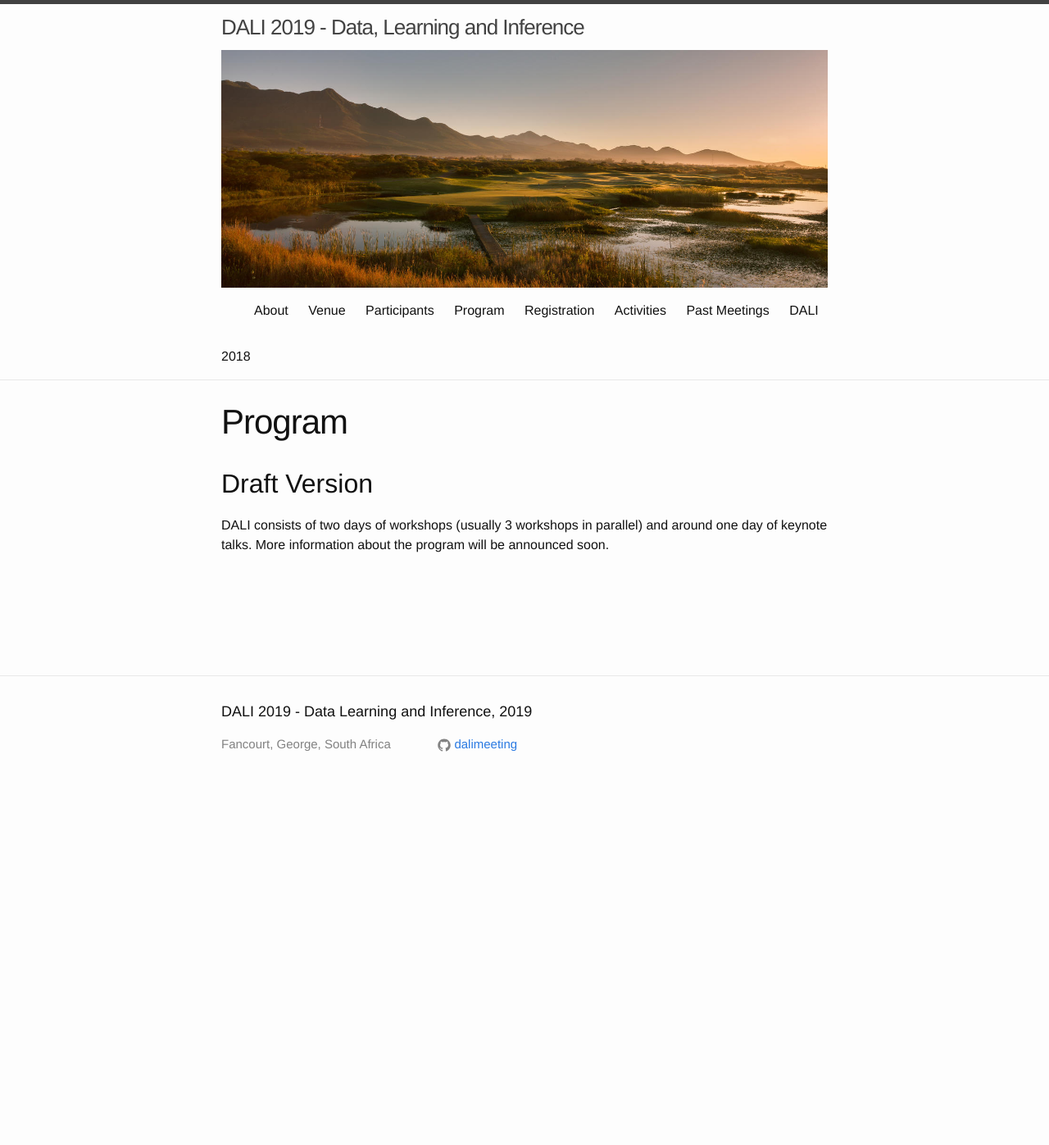
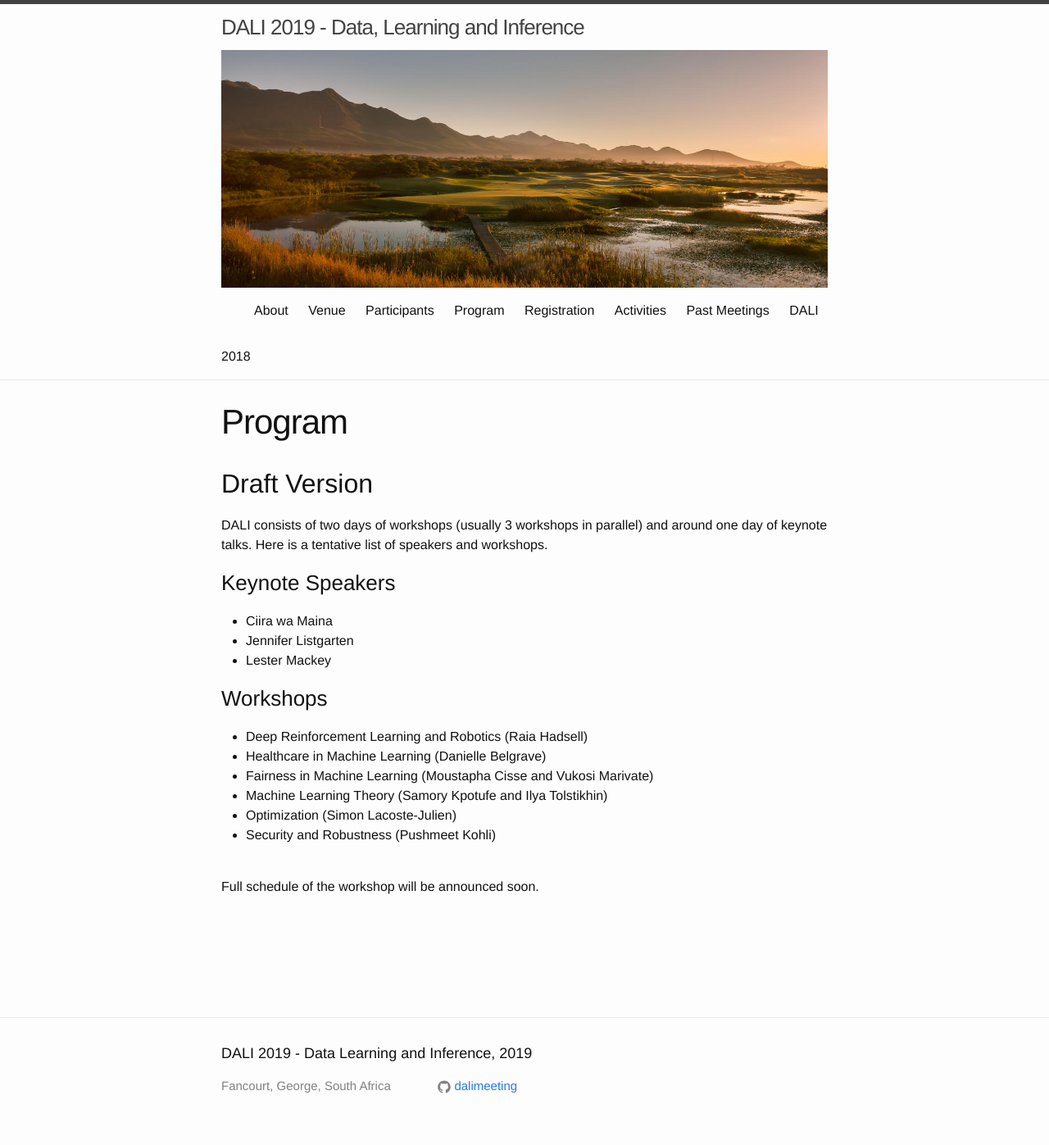
Before and after one commit to dalimeeting/dalimeeting.github.io, a Jekyll site: the page built from program.html, in a window 1280 px wide. Shown: the whole page at 82% size. Built offline with Jekyll 4.4.1, drawn with Linux system fonts in a browser that asks for light colours; before the commit the page ends 980 px from its top, so only the background shows below that.

Commit message:
Update program.html

```diff
--- a/_layouts/program.html
+++ b/_layouts/program.html
@@ -13,8 +13,26 @@ title: Program
   {{ content }}
 
   <p>DALI consists of two days of workshops (usually 3 workshops in parallel) and around one day of keynote talks.
-	  More information about the program will be announced soon.</p>
+	  Here is a tentative list of speakers and workshops.</p>
 
+  <h3>Keynote Speakers</h3>
+	<ul>
+	<li>Ciira wa Maina</li>
+	<li>Jennifer Listgarten</li>
+	<li>Lester Mackey</li>
+	</ul>
+
+  <h3>Workshops</h3>
+	<ul>
+	<li>Deep Reinforcement Learning and Robotics (Raia Hadsell)</li>
+	<li>Healthcare in Machine Learning (Danielle Belgrave)</li>
+	<li>Fairness in Machine Learning (Moustapha Cisse and Vukosi Marivate)</li>
+	<li>Machine Learning Theory (Samory Kpotufe and Ilya Tolstikhin)</li>
+	<li>Optimization (Simon Lacoste-Julien)</li>
+	<li>Security and Robustness (Pushmeet Kohli)</li>
+	</ul>
+  <br>
+  <p>Full schedule of the workshop will be announced soon.</p>
   <br><br><br>
 
 </article>
```
